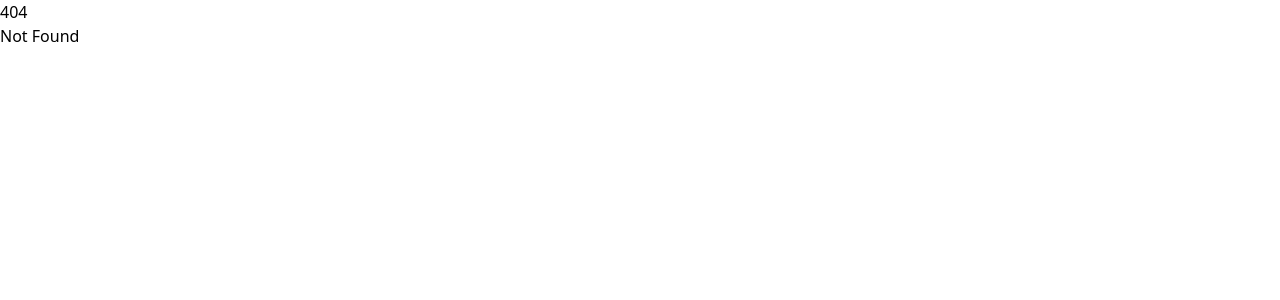
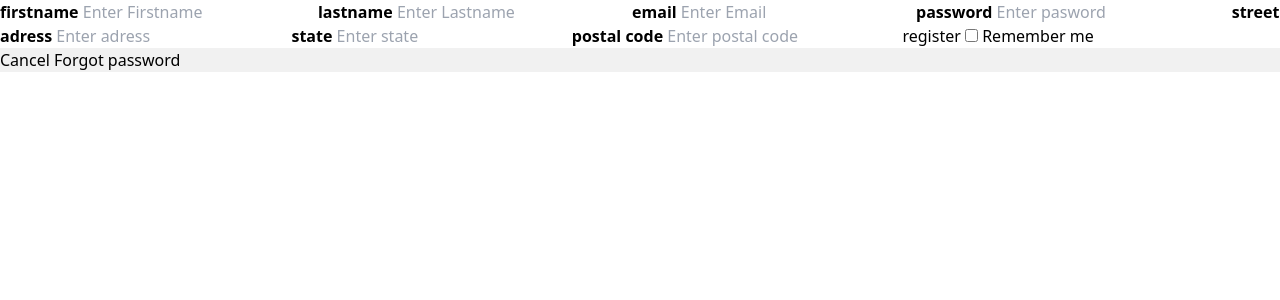
Before and after one commit to CozyWear/frontend, a SvelteKit app: page /merchant/register in a window 1280 px wide. Before the commit this address had no page. Shown: the top 300 px of the page. Built offline with nearby package versions, Linux system fonts and the light colour scheme.

Commit message:
Fix routing issues

```diff
--- a/src/routes/+page.svelte
+++ b/src/routes/+page.svelte
@@ -1,13 +1,12 @@
-<link rel="stylesheet" href="/merchant">
 <script lang="ts">
-    import { goto } from "$app/navigation";
+	import { goto } from '$app/navigation';
 
 	function gotoMerchant() {
-        goto("merchant/");
+		goto('/merchant/');
 	}
 
 	function gotoTailor() {
-        goto("tailor/");
+		goto('/tailor/');
 	}
 </script>
 
--- a/src/routes/merchant/+page.svelte
+++ b/src/routes/merchant/+page.svelte
@@ -1,7 +1,17 @@
+<script lang="ts">
+	import { goto } from '$app/navigation';
 
+	function gotoLogin() {
+		goto('merchant/login');
+	}
+
+	function gotoRegister() {
+		goto('merchant/register');
+	}
+</script>
 
 <svelte:head>
-    <title>Register</title>
+	<title>Merchant</title>
 </svelte:head>
 
 <article>
@@ -9,9 +19,8 @@
 		<p>do you wanna register or login</p>
 	</header>
 	<main>
-        <a href="/src/routes/merchant/login.svelte" class="button">login</a>
-        <a href="/src/routes/merchant/register.svelte" class="button">register</a>
-
+		<button on:click={gotoLogin} class="contrast">Login</button>
+		<button on:click={gotoRegister} class="contrast">Register</button>
 	</main>
 </article>
 
@@ -20,12 +29,4 @@
 		font-size: 3rem;
 		text-align: center;
 	}
-
-    a {
-        font-size: 5rem;
-        text-align: center;
-        font-family: Arial, Helvetica, sans-serif;
-        width: 80%;
-        margin: 0% 10% 10% 5%;
-    }
 </style>
--- a/src/routes/merchant/login.svelte
+++ /dev/null
@@ -1,27 +0,0 @@
-<form action="" method="">
-    <div class="imgcontainer">
-      <img src="/src/routes/img/img2.jpg" alt="Avatar" class="avatar">
-    </div>
-
-    <div class="container">
-      <label for="uname"><b>Username</b></label>
-      <input type="text" placeholder="Enter Username" name="uname" required>
-      <br>
-
-      <label for="psw"><b>Password</b></label>
-      <input type="password" placeholder="Enter Password" name="psw" required>
-      <br>
-
-      <button type="submit">Login</button>
-      <label>
-        <input type="checkbox" name="remember"> Remember me
-      </label>
-      <br>
-    </div>
-
-    <div class="container" style="background-color:#f1f1f1">
-      <button type="button" class="cancelbtn">Cancel</button>
-      <br>
-      <span class="psw">Forgot password </span>
-    </div>
-  </form>
--- /dev/null
+++ b/src/routes/merchant/login/+page.svelte
@@ -0,0 +1,27 @@
+<form action="" method="">
+	<div class="imgcontainer">
+		<img src="/src/routes/img/img2.jpg" alt="Avatar" class="avatar" />
+	</div>
+
+	<div class="container">
+		<label for="uname"><b>Username</b></label>
+		<input type="text" placeholder="Enter Username" name="uname" required />
+		<br />
+
+		<label for="psw"><b>Password</b></label>
+		<input type="password" placeholder="Enter Password" name="psw" required />
+		<br />
+
+		<button type="submit">Login</button>
+		<label>
+			<input type="checkbox" name="remember" /> Remember me
+		</label>
+		<br />
+	</div>
+
+	<div class="container" style="background-color:#f1f1f1">
+		<button type="button" class="cancelbtn">Cancel</button>
+		<br />
+		<span class="psw">Forgot password </span>
+	</div>
+</form>
--- a/src/routes/merchant/register.svelte
+++ /dev/null
@@ -1,37 +0,0 @@
-<form action="" method="">
-
-
-    <div class="container">
-      <label for="fname"><b>firstname</b></label>
-      <input type="text" placeholder="Enter Firstname" name="fname" required>
-
-      <label for="lname"><b>lastname</b></label>
-      <input type="text" placeholder="Enter Lastname" name="lname">
-
-      <label for="email"><b>email</b></label>
-      <input type="email" placeholder="Enter Email" name="email">
-
-      <label for="password"><b>password</b></label>
-      <input type="password" placeholder="Enter pasword" name="password">
-
-      <label for="saddress"><b>street adress</b></label>
-      <input type="text" placeholder="Enter adress" name="sadress">
-
-      <label for="state"><b>state</b></label>
-      <input type="text" placeholder="Enter state" name="state">
-
-      <label for="pcode"><b>postal code</b></label>
-      <input type="text" placeholder="Enter postal code" name="pcode">
-
-
-      <button type="submit">register</button>
-      <label>
-        <input type="checkbox" name="remember"> Remember me
-      </label>
-    </div>
-
-    <div class="container" style="background-color:#f1f1f1">
-      <button type="button" class="cancelbtn">Cancel</button>
-      <span class="psw">Forgot password</span>
-    </div>
-  </form>
--- /dev/null
+++ b/src/routes/merchant/register/+page.svelte
@@ -0,0 +1,34 @@
+<form action="" method="">
+	<div class="container">
+		<label for="fname"><b>firstname</b></label>
+		<input type="text" placeholder="Enter Firstname" name="fname" required />
+
+		<label for="lname"><b>lastname</b></label>
+		<input type="text" placeholder="Enter Lastname" name="lname" />
+
+		<label for="email"><b>email</b></label>
+		<input type="email" placeholder="Enter Email" name="email" />
+
+		<label for="password"><b>password</b></label>
+		<input type="password" placeholder="Enter pasword" name="password" />
+
+		<label for="saddress"><b>street adress</b></label>
+		<input type="text" placeholder="Enter adress" name="sadress" />
+
+		<label for="state"><b>state</b></label>
+		<input type="text" placeholder="Enter state" name="state" />
+
+		<label for="pcode"><b>postal code</b></label>
+		<input type="text" placeholder="Enter postal code" name="pcode" />
+
+		<button type="submit">register</button>
+		<label>
+			<input type="checkbox" name="remember" /> Remember me
+		</label>
+	</div>
+
+	<div class="container" style="background-color:#f1f1f1">
+		<button type="button" class="cancelbtn">Cancel</button>
+		<span class="psw">Forgot password</span>
+	</div>
+</form>
--- a/src/routes/tailor/+page.svelte
+++ b/src/routes/tailor/+page.svelte
@@ -1,7 +1,17 @@
+<script lang="ts">
+	import { goto } from '$app/navigation';
 
+	function gotoLogin() {
+		goto('merchant/login');
+	}
+
+	function gotoRegister() {
+		goto('merchant/register');
+	}
+</script>
 
 <svelte:head>
-    <title>Register</title>
+	<title>Merchant</title>
 </svelte:head>
 
 <article>
@@ -9,9 +19,8 @@
 		<p>do you wanna register or login</p>
 	</header>
 	<main>
-        <a href="/src/routes/merchant/login.svelte" class="button">login</a>
-        <a href="/src/routes/merchant/register.svelte" class="button">register</a>
-
+		<button on:click={gotoLogin} class="contrast">Login</button>
+		<button on:click={gotoRegister} class="contrast">Register</button>
 	</main>
 </article>
 
@@ -20,13 +29,4 @@
 		font-size: 3rem;
 		text-align: center;
 	}
-
-    a {
-        font-size: 5rem;
-        text-align: center;
-        text-align: center;
-        font-family: Arial, Helvetica, sans-serif;
-        width: 80%;
-        margin: 0% 10% 10% 5%;
-    }
 </style>
--- a/src/routes/tailor/login.svelte
+++ /dev/null
@@ -1,23 +0,0 @@
-<form action="" method="">
-    <div class="imgcontainer">
-      <img src="/src/routes/img/img2.jpg" alt="Avatar" class="avatar">
-    </div>
-
-    <div class="container">
-      <label for="uname"><b>Username</b></label>
-      <input type="text" placeholder="Enter Username" name="uname" required>
-
-      <label for="psw"><b>Password</b></label>
-      <input type="password" placeholder="Enter Password" name="psw" required>
-
-      <button type="submit">Login</button>
-      <label>
-        <input type="checkbox" name="remember"> Remember me
-      </label>
-    </div>
-
-    <div class="container" style="background-color:#f1f1f1">
-      <button type="button" class="cancelbtn">Cancel</button>
-      <span class="psw">Forgot </span>
-    </div>
-  </form>
--- /dev/null
+++ b/src/routes/tailor/login/+page.svelte
@@ -0,0 +1,23 @@
+<form action="" method="">
+	<div class="imgcontainer">
+		<img src="/src/routes/img/img2.jpg" alt="Avatar" class="avatar" />
+	</div>
+
+	<div class="container">
+		<label for="uname"><b>Username</b></label>
+		<input type="text" placeholder="Enter Username" name="uname" required />
+
+		<label for="psw"><b>Password</b></label>
+		<input type="password" placeholder="Enter Password" name="psw" required />
+
+		<button type="submit">Login</button>
+		<label>
+			<input type="checkbox" name="remember" /> Remember me
+		</label>
+	</div>
+
+	<div class="container" style="background-color:#f1f1f1">
+		<button type="button" class="cancelbtn">Cancel</button>
+		<span class="psw">Forgot </span>
+	</div>
+</form>
--- a/src/routes/tailor/register.svelte
+++ /dev/null
@@ -1,37 +0,0 @@
-<form action="" method="">
-
-
-    <div class="container">
-      <label for="fname"><b>firstname</b></label>
-      <input type="text" placeholder="Enter Firstname" name="fname" required>
-
-      <label for="lname"><b>lastname</b></label>
-      <input type="text" placeholder="Enter Lastname" name="lname">
-
-      <label for="email"><b>email</b></label>
-      <input type="email" placeholder="Enter Email" name="email">
-
-      <label for="password"><b>password</b></label>
-      <input type="password" placeholder="Enter pasword" name="password">
-
-      <label for="saddress"><b>street adress</b></label>
-      <input type="text" placeholder="Enter adress" name="sadress">
-
-      <label for="state"><b>state</b></label>
-      <input type="text" placeholder="Enter state" name="state">
-
-      <label for="pcode"><b>postal code</b></label>
-      <input type="text" placeholder="Enter postal code" name="pcode">
-
-
-      <button type="submit">register</button>
-      <label>
-        <input type="checkbox" name="remember"> Remember me
-      </label>
-    </div>
-
-    <div class="container" style="background-color:#f1f1f1">
-      <button type="button" class="cancelbtn">Cancel</button>
-      <span class="psw">Forgot password</span>
-    </div>
-  </form>
--- /dev/null
+++ b/src/routes/tailor/register/+page.svelte
@@ -0,0 +1,34 @@
+<form action="" method="">
+	<div class="container">
+		<label for="fname"><b>firstname</b></label>
+		<input type="text" placeholder="Enter Firstname" name="fname" required />
+
+		<label for="lname"><b>lastname</b></label>
+		<input type="text" placeholder="Enter Lastname" name="lname" />
+
+		<label for="email"><b>email</b></label>
+		<input type="email" placeholder="Enter Email" name="email" />
+
+		<label for="password"><b>password</b></label>
+		<input type="password" placeholder="Enter pasword" name="password" />
+
+		<label for="saddress"><b>street adress</b></label>
+		<input type="text" placeholder="Enter adress" name="sadress" />
+
+		<label for="state"><b>state</b></label>
+		<input type="text" placeholder="Enter state" name="state" />
+
+		<label for="pcode"><b>postal code</b></label>
+		<input type="text" placeholder="Enter postal code" name="pcode" />
+
+		<button type="submit">register</button>
+		<label>
+			<input type="checkbox" name="remember" /> Remember me
+		</label>
+	</div>
+
+	<div class="container" style="background-color:#f1f1f1">
+		<button type="button" class="cancelbtn">Cancel</button>
+		<span class="psw">Forgot password</span>
+	</div>
+</form>
```
Lines whose indentation alone changed are shown as unchanged.
